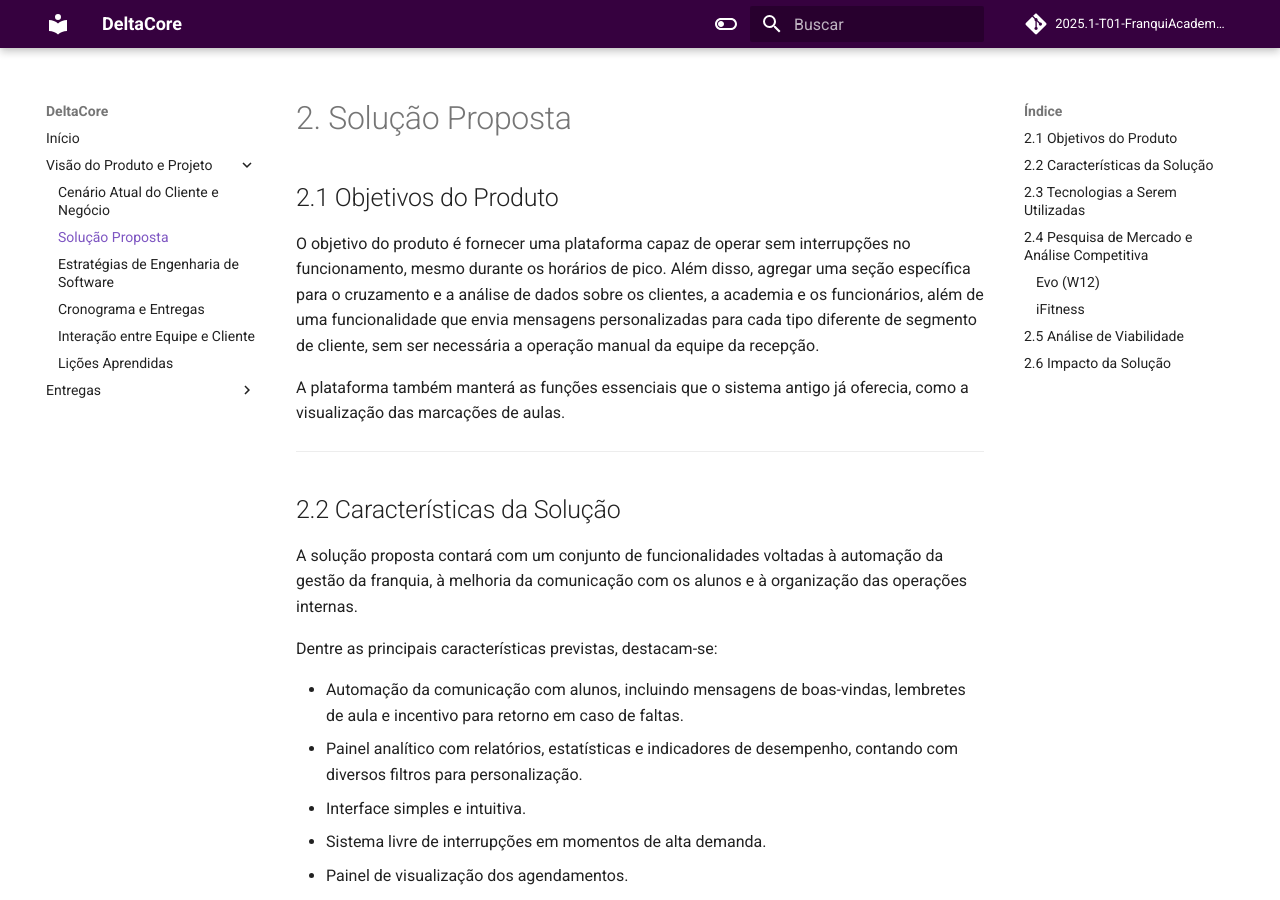
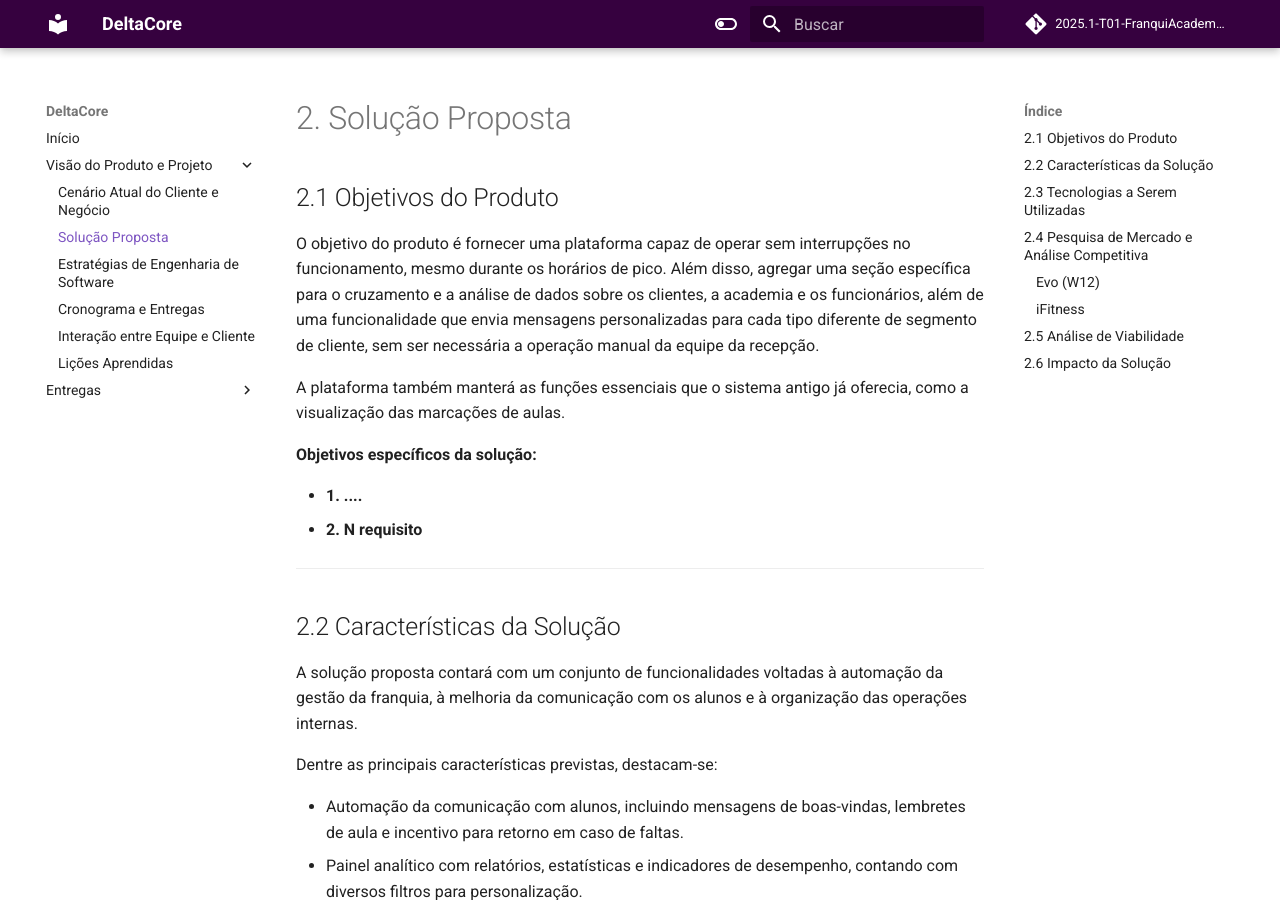
Before and after one commit to mdsreq-fga-unb/2025.1-T01-FranquiAcademia, an MkDocs documentation site: the page built from docs/sections/solution.md, in a window 1280 px wide and 900 px high. Built offline with MkDocs 1.6.1 and Material for MkDocs 9.7.7, drawn with Linux system fonts in a browser that asks for light colours; comment, search, counter and statistics services are not loaded.

Commit message:
wip: adding the objectiv template

```diff
--- a/docs/sections/solution.md
+++ b/docs/sections/solution.md
@@ -5,6 +5,11 @@
 O objetivo do produto é fornecer uma plataforma capaz de operar sem interrupções no funcionamento, mesmo durante os horários de pico. Além disso, agregar uma seção específica para o cruzamento e a análise de dados sobre os clientes, a academia e os funcionários, além de uma funcionalidade que envia mensagens personalizadas para cada tipo diferente de segmento de cliente, sem ser necessária a operação manual da equipe da recepção.
 
 A plataforma também manterá as funções essenciais que o sistema antigo já oferecia, como a visualização das marcações de aulas.
+
+**Objetivos específicos da solução:**
+
+ - **1. ....**
+ - **2. N requisito**
 
 ---
 
```
